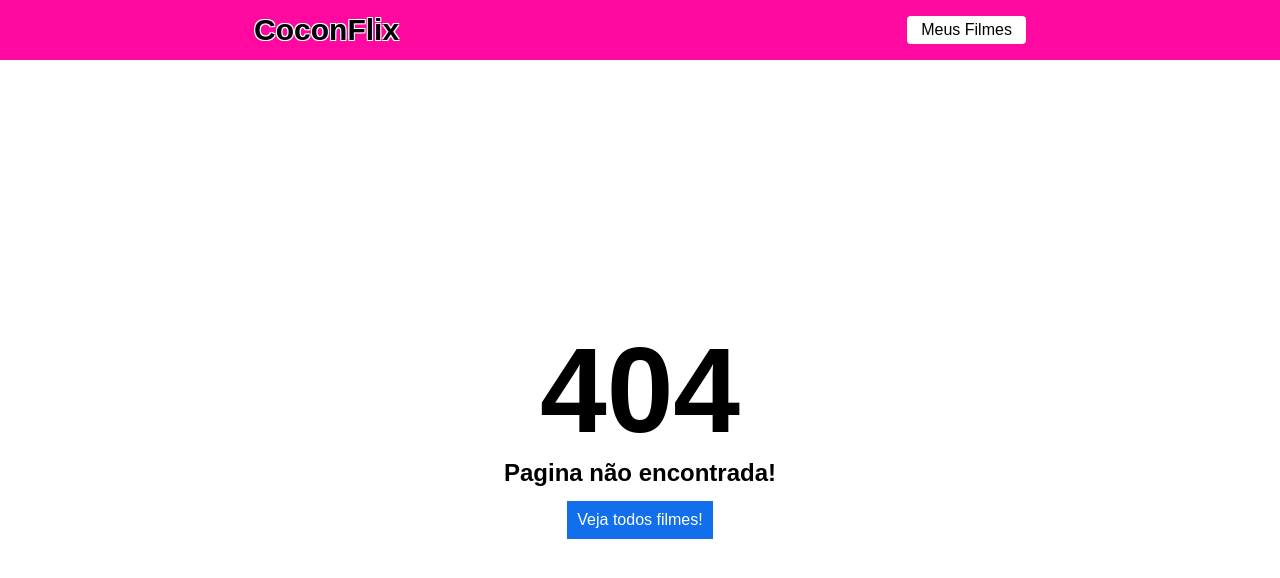
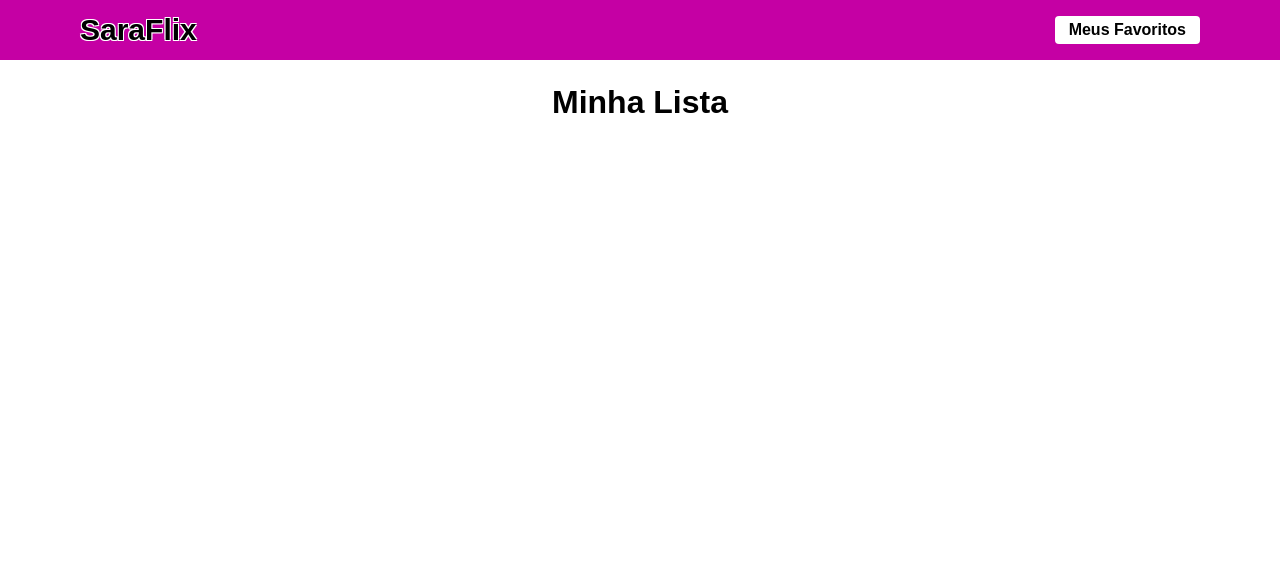
Before and after one commit to LuizPhelipe77/coconFlix, a React (Create React App) app: page /favoritos in a window 1280 px wide. Before the commit this address had no page. Shown: the top 578 px of the page. Built offline with nearby package versions, Linux system fonts and the light colour scheme.

Commit message:
pagina favoritos

```diff
--- a/src/components/Header/header.css
+++ b/src/components/Header/header.css
@@ -2,10 +2,11 @@
 header{
     display: flex;
     align-items: center;
-    justify-content: space-around;
+    justify-content: space-between;
     width: 100%;
     height: 60px;
-    background-color: #ff09a1;
+    background-color: #c500a4;
+    padding: 0px 80px;
 }
 
 .logo{
@@ -15,6 +16,11 @@ header{
     color: #000;
     font-weight: bold;
     text-Shadow: -1px -1px 0 #ffffff, 1px -1px 0 #fff, -1px 1px 0 #fff, 1px 1px 0 #fff;
+    transition: all 0.5s;
+}
+
+.logo:hover{
+    font-size: 34px;
 
 }
 
@@ -25,4 +31,5 @@ header{
     text-decoration: none;
     color: #000;
     border-radius: 4px;
+    font-weight: 700;
 }
--- a/src/components/Header/index.js
+++ b/src/components/Header/index.js
@@ -4,8 +4,8 @@ import { Link } from 'react-router-dom';
 function Header(){
     return(
         <header>
-            <Link className='logo' to='/'>CoconFlix</Link>
-            <Link className='favoritos' to='/favoritos'>Meus Filmes</Link>
+            <Link className='logo' to='/'>SaraFlix</Link>
+            <Link className='favoritos' to='/favoritos'>Meus Favoritos</Link>
         </header>
     )
 }
--- /dev/null
+++ b/src/pages/Favoritos/favoritos.css
@@ -0,0 +1,38 @@
+.meus-filmes{
+    margin-top: 24px;
+    display: flex;
+    align-items: center;
+    flex-direction: column;
+}
+
+.meus-filmes h1{
+    margin-bottom: 14px;
+}
+
+.meus-filmes span{
+    font-size: 18px;
+}
+
+.meus-filmes ul{
+    width: 720px;
+}
+
+.meus-filmes ul li{
+    list-style: none;
+    display: flex;
+    justify-content: space-between;
+    align-items: center;
+    margin-bottom: 14px;
+}
+
+.meus-filmes div{
+    display: flex;
+    justify-content: center;
+    align-items: center;
+}
+
+.meus-filmes div a{
+    text-decoration: none;
+    color: #116feb;
+    margin-right: 14px;
+}
--- /dev/null
+++ b/src/pages/Favoritos/index.js
@@ -0,0 +1,35 @@
+import { useEffect, useState } from 'react';
+import { Link } from 'react-router-dom';
+import './favoritos.css';
+
+function Favoritos(){
+
+    const [filmes, setFilmes] = useState([])
+
+    useEffect(() => {
+        const minhaLista = localStorage.getItem("@saraFlix");
+        setFilmes(JSON.parse(minhaLista) || [])
+    }, [])
+
+    return(
+        <div className='meus-filmes'>
+            <h1>Minha Lista</h1>
+
+            <ul>
+                {filmes.map((item)=>{
+                    return(
+                        <li key={item.id}>
+                            <span>{item.title}</span>
+                            <div>
+                                <Link to={`/filmes/${item.id}`}>Ver detalhes</Link>
+                                <button>Excluir</button>
+                            </div>
+                        </li>
+                    )
+                })}
+            </ul>
+        </div>
+    )
+}
+
+export default Favoritos;
--- a/src/pages/Filmes/index.js
+++ b/src/pages/Filmes/index.js
@@ -1,11 +1,14 @@
 import { useEffect, useState } from "react";
-import { useParams } from "react-router-dom";
+import { useParams, useNavigate } from "react-router-dom";
 
 import api from "../../services/api";
 import './filme_info.css'
+import { jsx } from "react/jsx-runtime";
 
 function Filmes(){
     const {id} = useParams();
+    const navigate = useNavigate();
+
     const [filme, setFilme] = useState({});
     const [loading, setLoading] = useState(true);
 
@@ -22,16 +25,34 @@ function Filmes(){
                 setLoading(false);
             })
             .catch(() => {
-
+                navigate('/', { replace:true });
+                return;
             })
         }
 
         loadFilmes();
 
         return () => {
-            console.log('componente desmontado')
+
         }
-    }, [])
+    }, [id, navigate])
+
+    function salvarFilme(){
+        const minhaLista = localStorage.getItem('@saraFlix');
+
+        let filmesSalvos = JSON.parse(minhaLista) || []
+
+        const hasFilme = filmesSalvos.some( (filmesSalvo) => filmesSalvo.id === filme.id)
+
+        if(hasFilme){
+            alert('ESSE FILME JÁ ESTA NA LISTA')
+            return;
+        }
+
+        filmesSalvos.push(filme);
+        localStorage.setItem('@saraFlix', JSON.stringify(filmesSalvos));
+        alert('Filme Salvo')
+    }
 
     if(loading){
         return(
@@ -51,9 +72,9 @@ function Filmes(){
             <strong>Avaliação: {filme.vote_average} / 10</strong>
 
             <div className="area-btn">
-                <button>Salvar</button>
+                <button onClick={salvarFilme}>Salvar</button>
                 <button>
-                    <a href="#"> Treiler</a>
+                    <a target="blank" rel="external" href={`https://youtube.com/results?search_query=${filme.title} trailer`}> Treiler</a>
                 </button>
             </div>
         </div>
--- a/src/routes.js
+++ b/src/routes.js
@@ -4,6 +4,7 @@ import { BrowserRouter, Route, Routes } from "react-router-dom";
 import Home from "./pages/Home";
 import Filmes from "./pages/Filmes";
 import Header from "./components/Header";
+import Favoritos from "./pages/Favoritos";
 
 import Erro from "./pages/Erro";
 
@@ -14,6 +15,7 @@ function RoutesApp(){
             <Routes>
                 <Route path="/" element={ <Home/> } />
                 <Route path="/filmes/:id" element={ <Filmes/> } />
+                <Route path="/favoritos" element={ <Favoritos/> } />
 
                 <Route path="*" element={ <Erro/> }/>
             </Routes>
```
